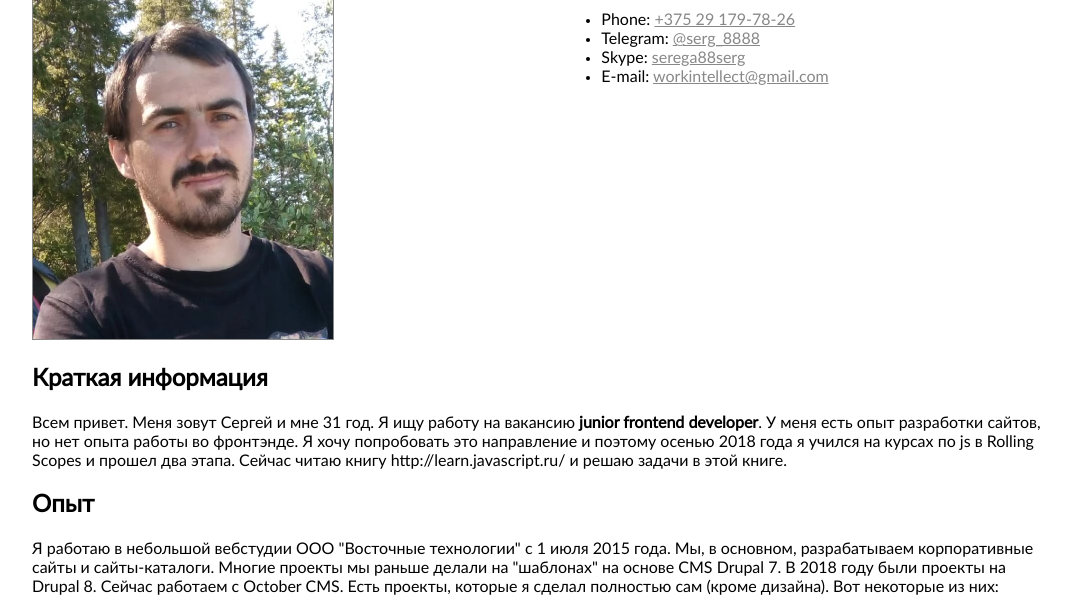
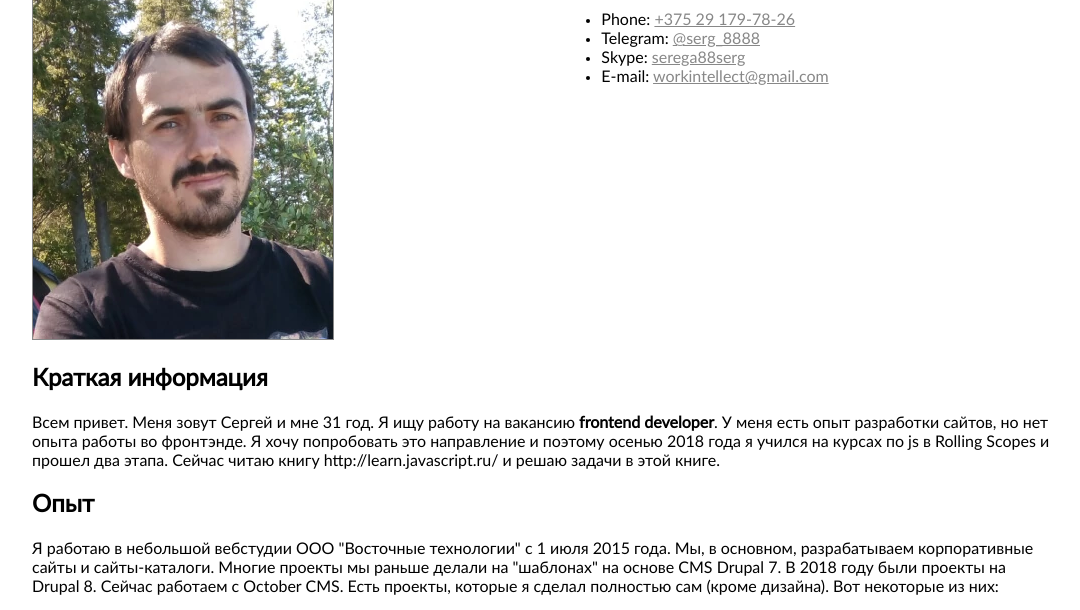
Before and after one commit to Serg8/resume, a plain HTML site: page index.html in a window 1280 px wide. Shown: the part 111-721 px from the top of the page, without its empty margins (96-1176 px from the left). Drawn offline with Linux system fonts and the light colour scheme.

Commit message:
Update index.html

```diff
--- a/index.html
+++ b/index.html
@@ -27,7 +27,7 @@
       </section>
       <section>
         <h2>Краткая информация</h2>
-        <p>Всем привет. Меня зовут Сергей и мне 31 год. Я ищу работу на вакансию <strong>junior frontend developer</strong>.
+        <p>Всем привет. Меня зовут Сергей и мне 31 год. Я ищу работу на вакансию <strong>frontend developer</strong>.
           У меня есть опыт разработки сайтов, но нет опыта работы во фронтэнде. Я хочу попробовать это направление и поэтому
           осенью 2018 года я учился на курсах по js в Rolling Scopes и прошел два этапа. Сейчас читаю книгу http://learn.javascript.ru/ и решаю
         задачи в этой книге.</p>
```
